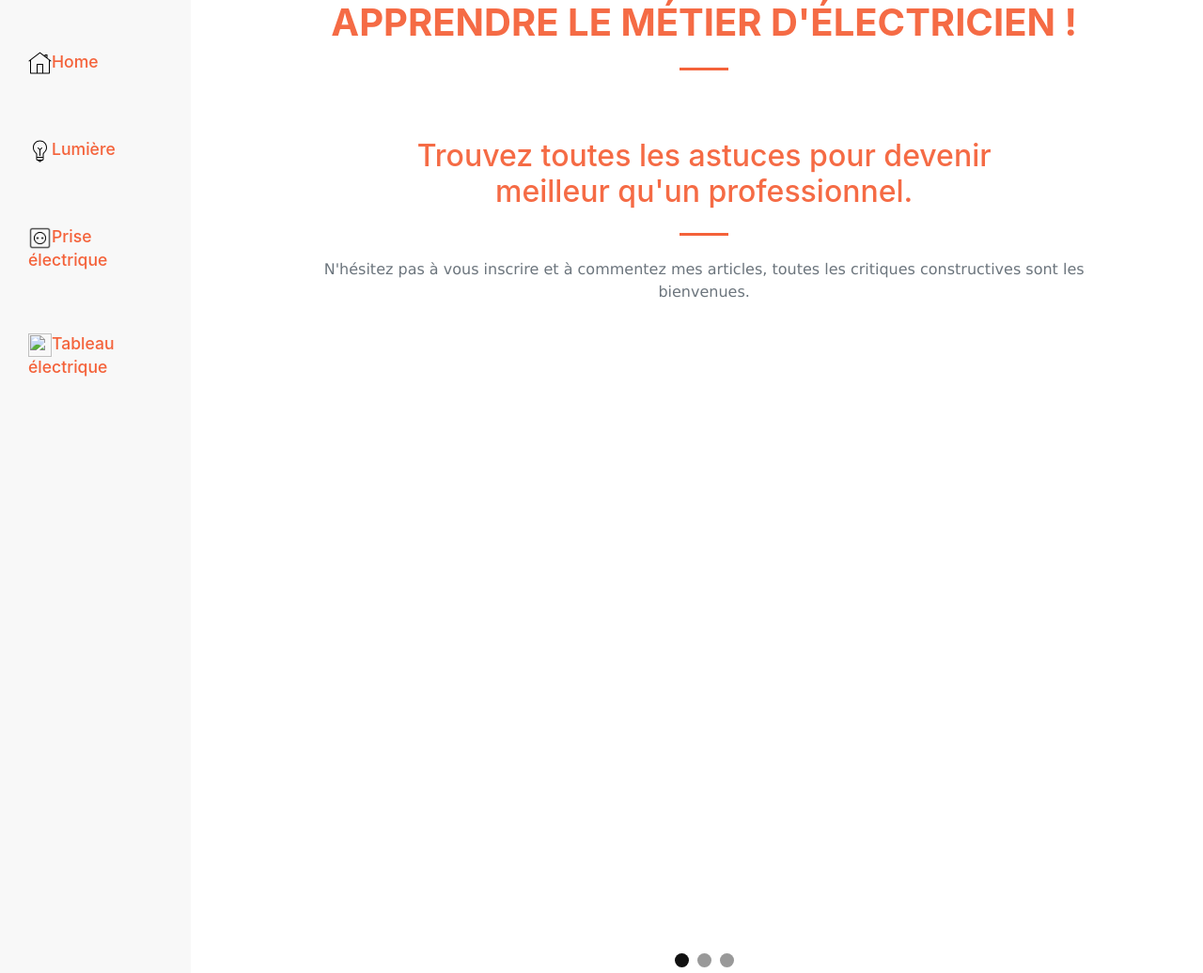
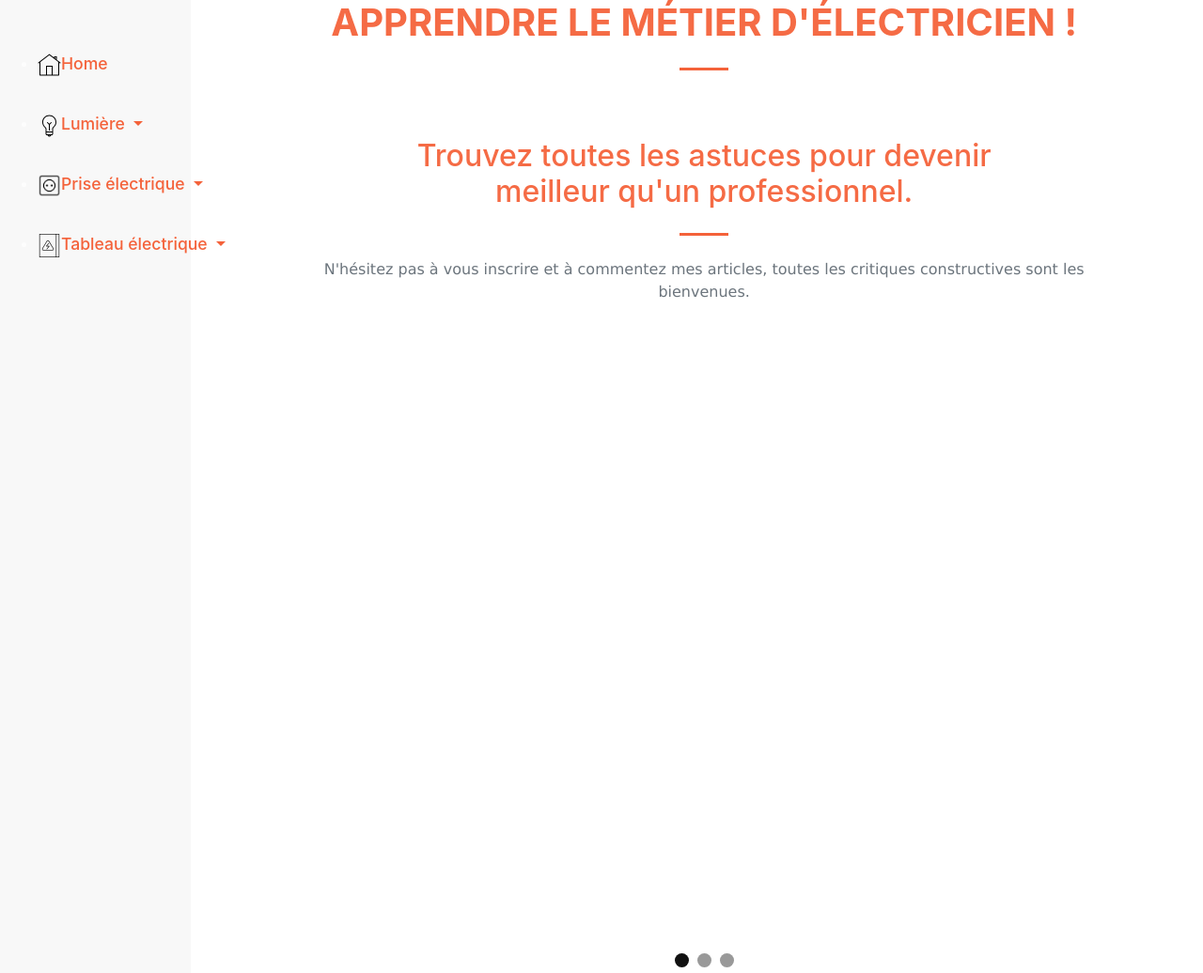
Before and after one commit to Frantz680/Site-elec, a Django app: page / in a window 1280 px wide. Shown: the part 92-1128 px from the top of the page at 94% size. Run offline with Django 3.2, Linux system fonts and the light colour scheme; some libraries are stand-ins or nearby versions.

Commit message:
Changement de la sidebar

```diff
--- a/static/css/styles_sidebar.css
+++ b/static/css/styles_sidebar.css
@@ -11,7 +11,7 @@
     font-size:1.1em;
     padding-top:7px;
     padding-bottom:7px;
-    padding:30px;
+    margin-top: 25px;
 }
 
 .side-bar {
--- a/templates/template_base.html
+++ b/templates/template_base.html
@@ -68,8 +68,9 @@
   <!--Sidebar-->
   <div class="row ">
     <div class="col-md-2 side-bar">
-      <ul class="navbar-nav" >
+      <nav class="sidebar">
 
+        <ul>
           <li>
             <h6 class="side-menu-elements">
               <a class="txt-menu" href="{% url 'home' %}">
@@ -80,29 +81,98 @@
 
           <li>
             <h6 class="side-menu-elements">
-            <a class="txt-menu" href="{% url 'home_lumiere' %}">
+              <a href="#lumiere" data-toggle="collapse" aria-expanded="false" class="dropdown-toggle" role="button" aria-controls="lumiere">
                 <img src="/static/image/icon/lumiere.svg" class="icon-menu">Lumière
+              </a>
+              <ul class="collapse list-unstyled" id="lumiere">
+                  <li>
+                    <a class="txt-menu" href="{% url 'home_lumiere' %}">Type d'ampoule</a>
+                  </li>
+                  <!-- <li>
+                      <a class="scroll-link" href="#section-4">We think that...</a>
+                  </li> -->
+              </ul>
+            </h6>
+          </li>
+
+          <li>
+            <h6 class="side-menu-elements">
+              <a href="#prise" data-toggle="collapse" aria-expanded="false" class="dropdown-toggle" role="button" aria-controls="prise">
+                <img src="/static/image/icon/prise.png" class="icon-menu">Prise électrique
+              </a>
+              <ul class="collapse list-unstyled" id="prise">
+                  <li>
+                    <a class="txt-menu" href="{% url 'home_prise' %}">Prise</a>
+                  </li>
+                  <!-- <li>
+                      <a class="scroll-link" href="#section-4">We think that...</a>
+                  </li> -->
+              </ul>
+            </h6>
+          </li>
+
+          <li>
+            <h6 class="side-menu-elements">
+              <a href="#tableau" data-toggle="collapse" aria-expanded="false" class="dropdown-toggle" role="button" aria-controls="tableau">
+                <img src="/static/image/icon/tableau.png" class="icon-menu">Tableau électrique
+              </a>
+              <ul class="collapse list-unstyled" id="tableau">
+                  <li>
+                    <a class="txt-menu" href="{% url 'home_tableau' %}">Les disjoncteurs</a>
+                  </li>
+                  <!-- <li>
+                      <a class="scroll-link" href="#section-4">We think that...</a>
+                  </li> -->
+              </ul>
+            </h6>
+          </li>
+
+        </ul>
+
+        <!-- <li>
+          <h6 class="side-menu-elements">
+            <a class="txt-menu" href="{% url 'home' %}">
+              <img src="/static/image/icon/accueil.svg" class="icon-menu">Home
             </a>
           </h6>
         </li>
 
         <li>
           <h6 class="side-menu-elements">
-            <a class="txt-menu" href="{% url 'home_prise' %}">
-              <img src="/static/image/icon/prise.png" class="icon-menu">Prise électrique
-            </a>
+              <img src="/static/image/icon/lumiere.svg" class="icon-menu">Lumière
+            <ul class="dropdown-menu">
+              <li><a class="txt-menu" href="{% url 'home_lumiere' %}">Type d'ampoule</a></li>
+              <li><a class="txt-menu" href="#">CSS</a></li>
+              <li><a  class="txt-menu" href="#">JavaScript</a></li>
+            </ul>
           </h6>
         </li>
 
         <li>
           <h6 class="side-menu-elements">
-            <a class="txt-menu" href="{% url 'home_tableau' %}">
-              <img src="" class="icon-menu">Tableau électrique
-            </a>
+            <img src="/static/image/icon/prise.png" class="icon-menu">Prise électrique
+            <ul class="sous">
+              <li><a class="txt-menu" href="{% url 'home_prise' %}">Prise</a></li>
+              <li><a class="txt-menu" href="#">CSS</a></li>
+              <li><a  class="txt-menu" href="#">JavaScript</a></li>
+            </ul>
           </h6>
         </li>
 
+        <div class="dropdown">
+          <h6 class="side-menu-elements">
+            <button class="btn btn-primary dropdown-toggle" type="button" data-toggle="dropdown">
+              <img src="/static/image/icon/prise.png" class="icon-menu">
+              Tableau électrique
+            <span class="caret"></span></button>
+            <ul class="dropdown-menu">
+              <li><a class="txt-menu" href="{% url 'home_tableau' %}">Les disjoncteurs</a></li>
+              <li><a class="txt-menu" href="{% url 'disjoncteur' %}">Les disjoncteurs</a></li>
+              <li><a  class="txt-menu" href="#">JavaScript</a></li>
             </ul>
+          </h6>
+        </div> -->
+      </nav>
     </div>
     {% block contenu %} {% endblock contenu %}
   </div>
```
Also changed, not shown: static/image/icon/tableau.png (added). Lines whose indentation alone changed are shown as unchanged.
